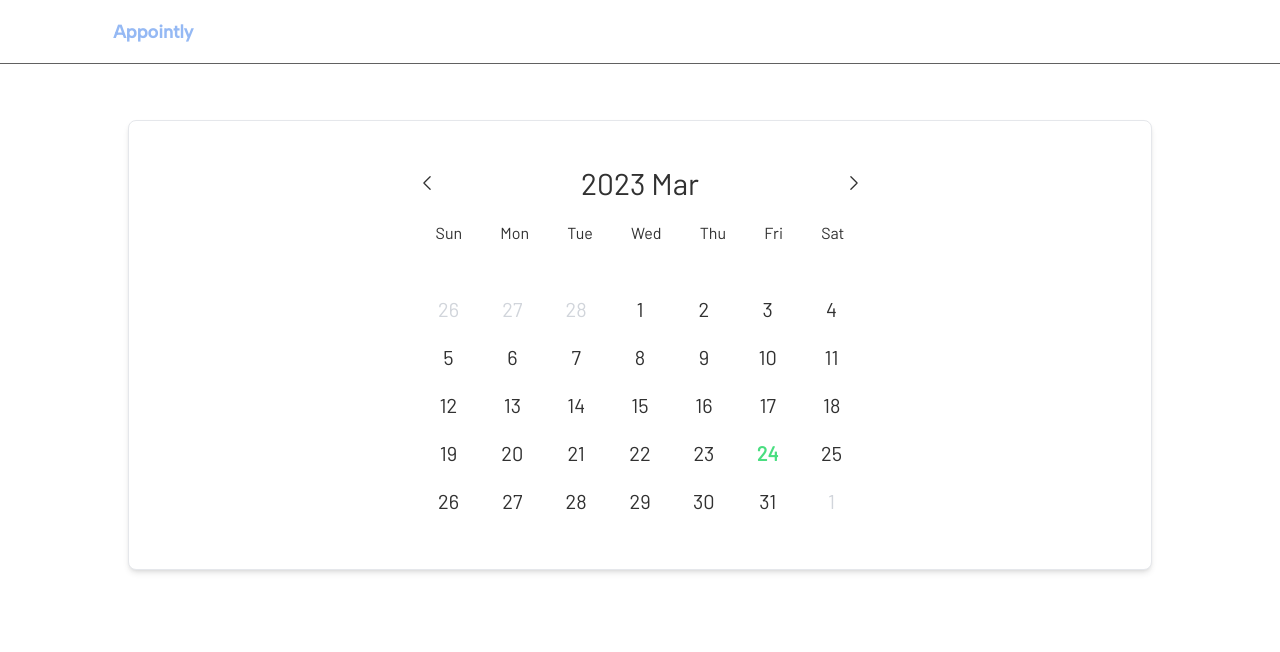
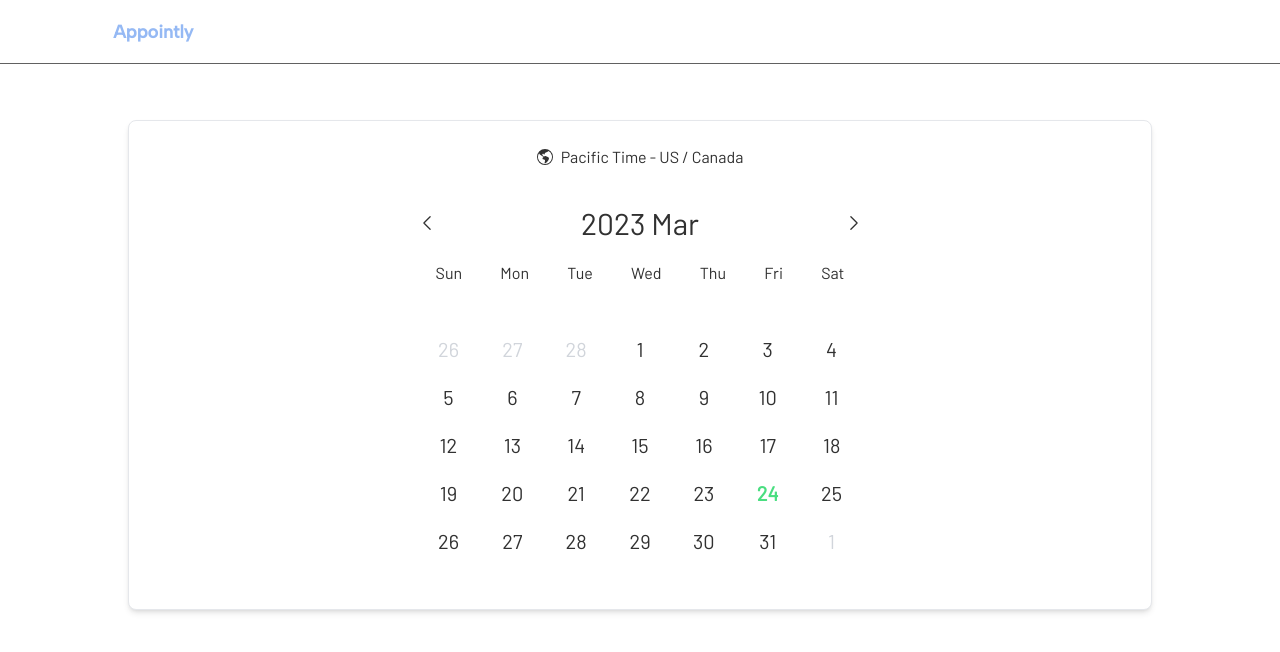
Before and after one commit to Hikari7/Appointly, a React (Vite) app in the folder client/: page /1/appointment/guestcalendar in a window 1280 px wide. Shown: the top 652 px of the page. Built offline with nearby package versions, Linux system fonts and the light colour scheme; no server answers.

Commit message:
added PST sentenct in guest calendar

```diff
--- a/client/src/components/Elements/Wrapper/AppointmentWrapper.jsx
+++ b/client/src/components/Elements/Wrapper/AppointmentWrapper.jsx
@@ -1,13 +1,17 @@
+
+
 const AppointmentWrapper = ({ children }) => {
   return (
+    <>
       <div
-      className="py-14 mx-auto w-9/12 container justify-center md:w-4/5"
+        className="py-14 mx-auto w-9/12 container justify-center md:w-4/5 align-middle"
         style={{ minHeight: "90vh" }}
       >
         <div className="w-full p-6 bg-white border border-gray-200 rounded-lg shadow-md">
           {children}
         </div>
       </div>
+    </>
   );
 };
 
--- a/client/src/components/Public/GuestCalendar.jsx
+++ b/client/src/components/Public/GuestCalendar.jsx
@@ -1,9 +1,20 @@
 import BaseCalendar from "./BaseCalendar";
+import { BsGlobeAmericas } from "react-icons/bs";
 
 const Calendar = () => {
   return (
-    <BaseCalendar />
-  )
+    <>
+      <div className="flex justify-center mb-4">
+        <div className="mx-1 text-center my-auto">
+          <BsGlobeAmericas />
+        </div>
+        <p className="mx-1 items-center justify-center">
+          Pacific Time - US / Canada
+        </p>
+      </div>
+      <BaseCalendar />
+    </>
+  );
 };
 
 export default Calendar;
--- a/client/src/pages/User/MyPage.jsx
+++ b/client/src/pages/User/MyPage.jsx
@@ -79,6 +79,7 @@ const MyPage = () => {
   const BASE_URL = `${import.meta.env.VITE_DEPLOY_URL}`;
   const userId = user.userId;
   const userLink = `${BASE_URL}/${userId}/appointment/guestcalendar`;
+  // const userLink = `http://localhost:5173/${userId}/appointment/guestcalendar`;
 
   console.log(BASE_URL);
 
```
Also changed, not shown: client/src/components/Public/GuestInputForm.jsx (+3 -5 lines). Lines whose indentation alone changed are shown as unchanged.
